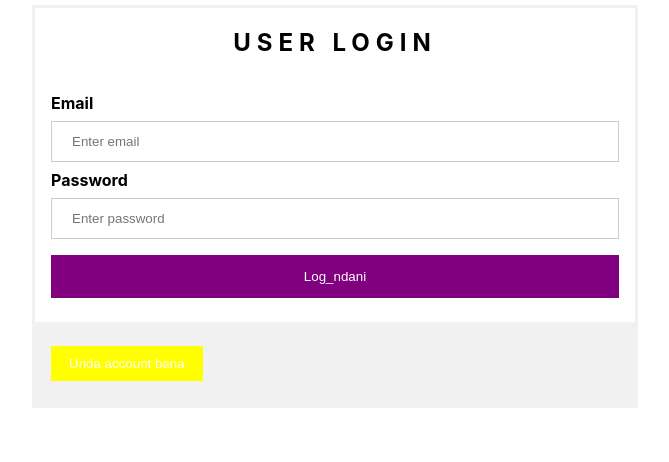
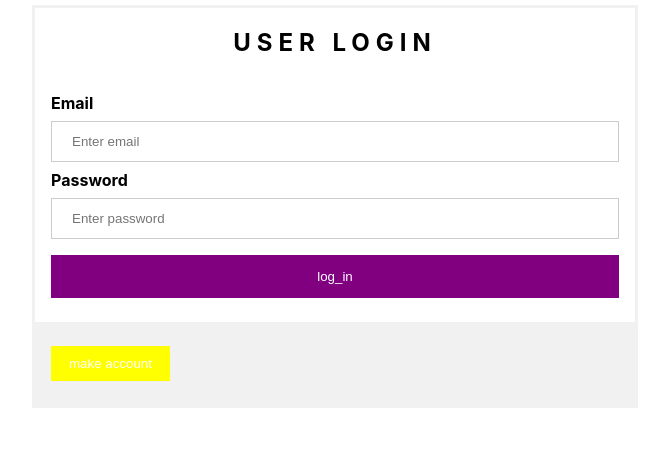
Before and after one commit to shobbydun/Hiyo, a PHP site: page / in a window 1280 px wide. Shown: the top 462 px of the page, without its empty margins (305-974 px from the left). Run offline with PHP 8.4, Linux system fonts and the light colour scheme.

Commit message:
index.php

```diff
--- a/index.php
+++ b/index.php
@@ -31,7 +31,7 @@ exit;
 <label for="password"><b>Password</b></label>
 <input type="password" placeholder="Enter password" id="password" name="user_password" required>
 
-<button type="submit">Log_ndani</button>
+<button type="submit">log_in</button>
 </div>
 <?php
 if(isset($success_message)){
@@ -42,7 +42,7 @@ echo '<div class="error_message">'.$error_message.'</div>';
 }
 ?>
 <div class="container" style="background-color:#f1f1f1">
-<a href="signup.php"><button type="button" class="Regbtn">Unda account bana</button></a>
+<a href="signup.php"><button type="button" class="Regbtn">make account</button></a>
 </div>
 </form>
 </body></html>
```
